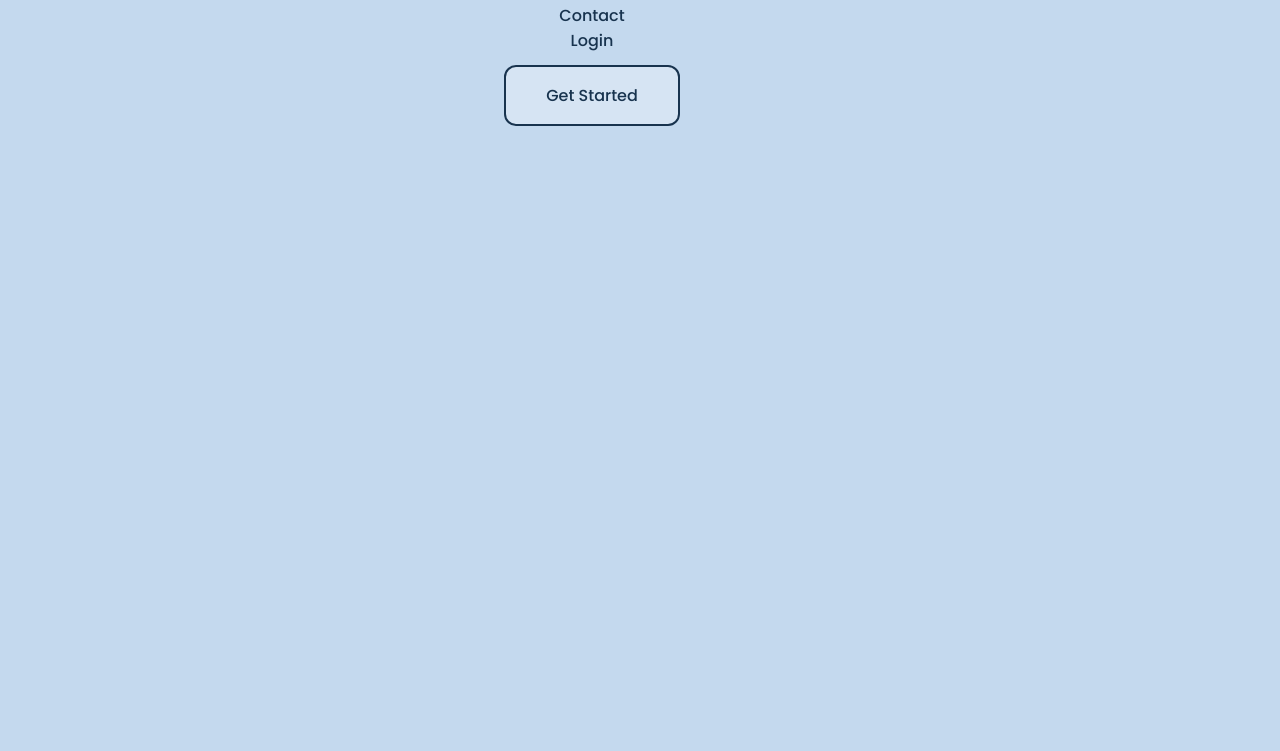
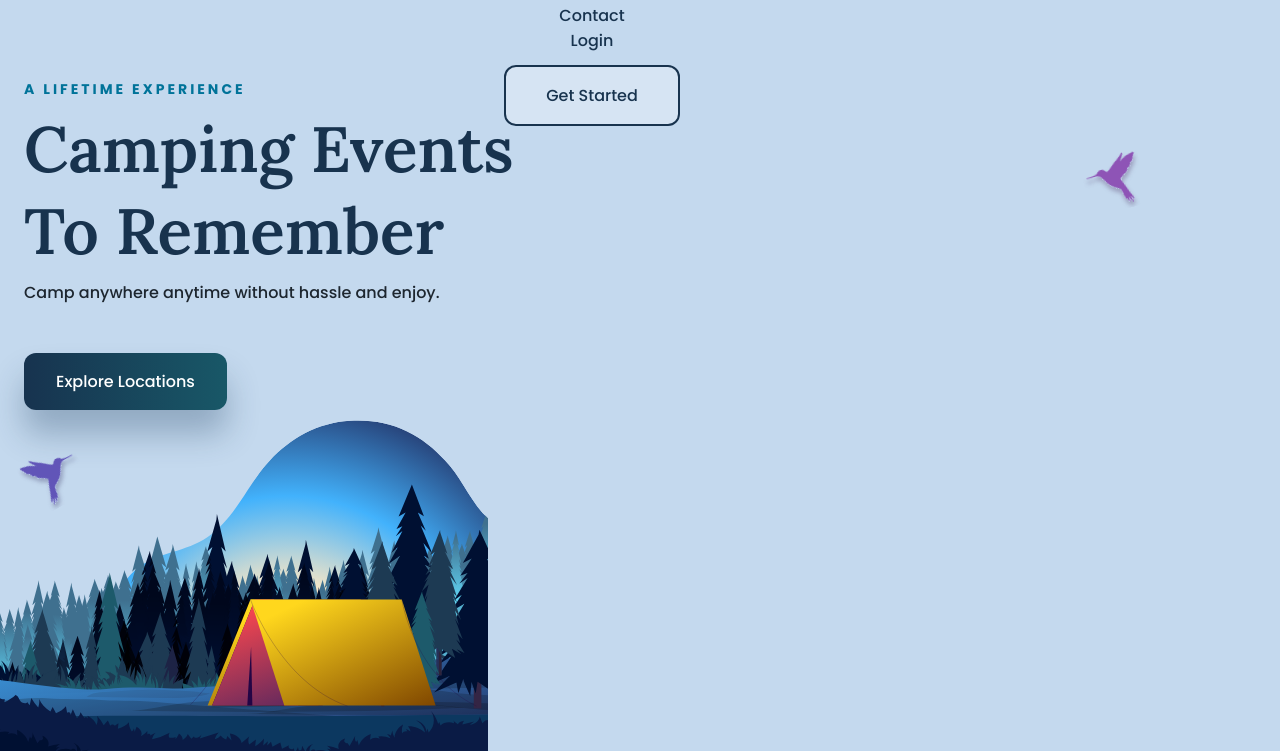
Before and after one commit to freetimezp/js-event-01, a plain HTML site: page index.html in a window 1280 px wide. Shown: the part 49-800 px from the top of the page. Drawn offline with nearby package versions, Linux system fonts and the light colour scheme.

Commit message:
03. js-event-01. Home section.

```diff
--- a/assets/css/styles.css
+++ b/assets/css/styles.css
@@ -180,7 +180,79 @@ img {
 
 
 /*=============== HOME ===============*/
+.home {
+  position: relative;
+}
 
+.home__container {
+  padding-top: 8rem;
+  height: 100vh;
+}
+
+.home__content {
+  position: relative;
+  z-index: 2;
+}
+
+.home__data {
+  display: grid;
+  row-gap: 0.5rem;
+}
+
+.home__subtitle {
+  font-size: var(--small-font-size);
+  color: var(--first-color);
+  letter-spacing: 3px;
+}
+
+.home__title {
+  font-size: var(--biggest-font-size);
+  font-family: var(--second-font);
+  color: var(--title-color);
+}
+
+.home__description {
+  margin-bottom: 2.5rem;
+}
+
+.home__button {
+  display: inline-block;
+  background: var(--gradient-color);
+  color: var(--white-color);
+  width: max-content;
+  padding: 1rem 2rem;
+  border-radius: 0.75rem;
+  box-shadow: 0 24px 32px hsla(210, 54%, 24%, 0.3);
+}
+
+.home__bird-1,
+.home__bird-2 {
+  position: absolute;
+  width: 60px;
+}
+
+.home__bird-1 {
+  bottom: -6rem;
+  rotate: -30deg;
+}
+
+.home__bird-2 {
+  top: 4.5rem;
+  right: 0;
+  rotate: -15deg;
+}
+
+.home__images {
+  z-index: 1;
+}
+
+.home__images img {
+  position: absolute;
+  max-width: initial;
+  width: 600px;
+  left: -7rem;
+  bottom: 0;
+}
 
 /*=============== BREAKPOINTS ===============*/
 /* For small devices */
--- a/index.html
+++ b/index.html
@@ -61,7 +61,34 @@
    <main class="main">
       <!--==================== HOME ====================-->
       <section class="home">
+         <div class="home__container container">
+            <div class="home__content">
+               <div class="home__data">
+                  <h3 class="home__subtitle">
+                     A LIFETIME EXPERIENCE
+                  </h3>
+                  <h1 class="home__title">
+                     Camping Events <br> To Remember
+                  </h1>
+                  <p class="home__description">
+                     Camp anywhere anytime without hassle and enjoy.
+                  </p>
+                  <a href="#" class="home__button">
+                     Explore Locations
+                  </a>
+               </div>
 
+               <img src="assets/img/bird-1.svg" alt="bird" class="home__bird-1">
+               <img src="assets/img/bird-2.svg" alt="bird" class="home__bird-2">
+            </div>
+
+            <div class="home__images">
+               <img src="assets/img/img-4.svg" alt="home" class="home__img-4">
+               <img src="assets/img/img-3.svg" alt="home" class="home__img-3">
+               <img src="assets/img/img-2.svg" alt="home" class="home__img-2">
+               <img src="assets/img/img-1.svg" alt="home" class="home__img-1">
+            </div>
+         </div>
       </section>
    </main>
 
```
